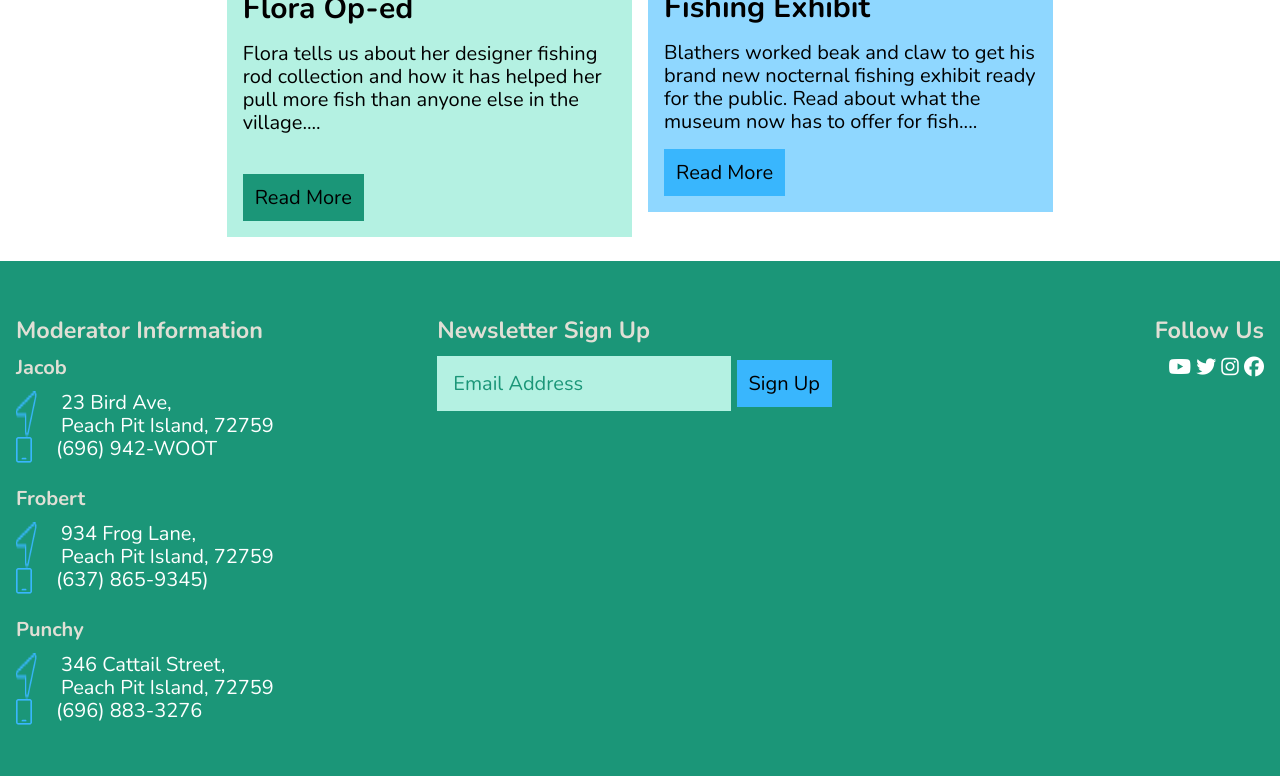
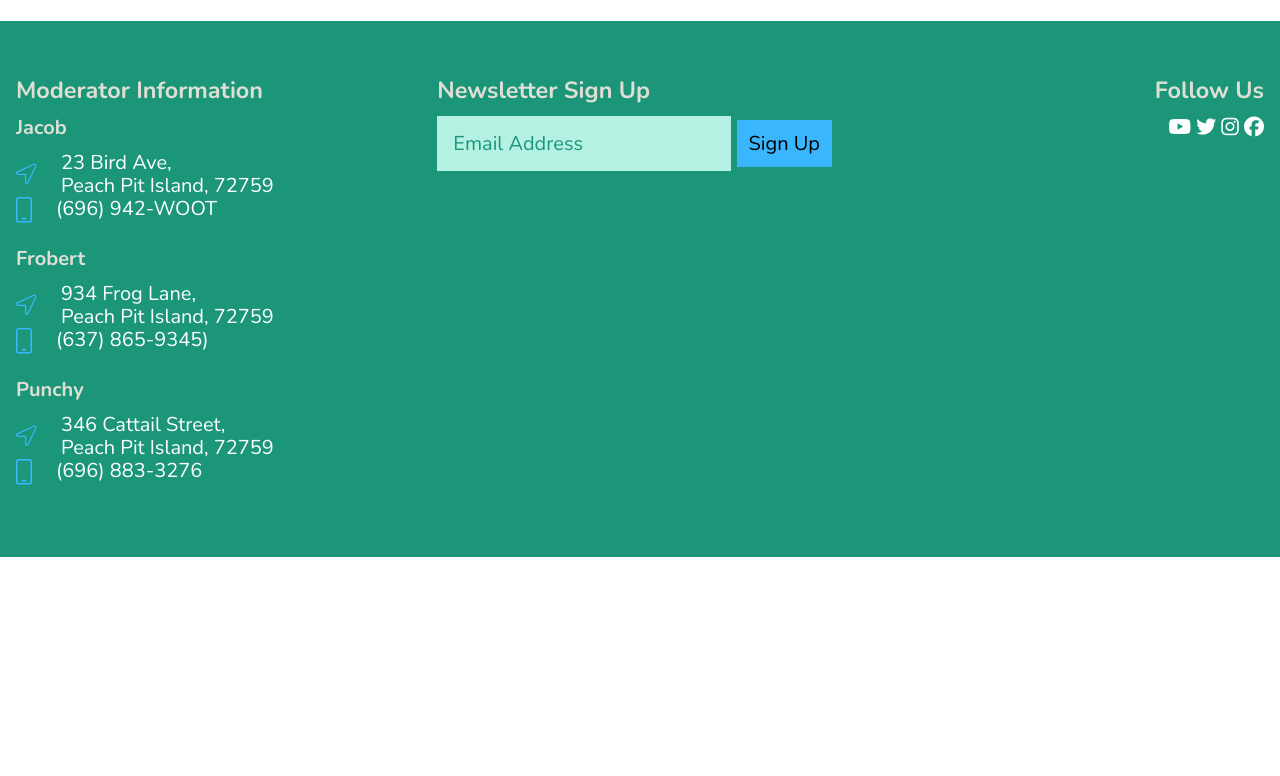
Before and after one commit to bluekoenig/HTML-Project-Koenig, a website: page deploy/index.html in a window 1280 px wide. Shown: the part 2779-3555 px from the top of the page. After the commit the page ends 3336 px from the top, so only its background shows below. Drawn offline with nearby package versions, Linux system fonts and the light colour scheme.

Commit message:
fixing more stuff

```diff
--- a/deploy/index.html
+++ b/deploy/index.html
@@ -229,12 +229,12 @@
                                      <li>
                                          <h4>Jacob</h4>
                                          <section>
-                                             <img src="img/icons/arrow.png" alt="arrow icon>">
+                                             <img src="img/icons/location-arrow-light.svg" alt="arrow icon>">
                                              <address>23 Bird Ave, <br> Peach Pit Island, 72759 </br> </address>
                                          </section>
 
                                          <section class="space-after">
-                                             <img src="img/icons/phone.png" alt="phone icon">
+                                             <img src="img/icons/mobile-android-light.svg" alt="phone icon">
                                              <a>(696) 942-WOOT</a>
                                          </section>
                                      </li>
@@ -245,12 +245,12 @@
                                          <h4>Frobert</h4>
 
                                          <section>
-                                             <img src="img/icons/arrow.png" alt="arrow icon>">
+                                             <img src="img/icons/location-arrow-light.svg" alt="arrow icon>">
                                              <address>934 Frog Lane, <br> Peach Pit Island, 72759 </br> </address>
                                          </section>
 
                                          <section class="space-after">
-                                             <img src="img/icons/phone.png" alt="phone icon">
+                                             <img src="img/icons/mobile-android-light.svg" alt="phone icon">
                                              <a>(637) 865-9345)</a>
                                          </section>
                                      </li>
@@ -261,12 +261,12 @@
                                          <h4>Punchy</h4>
 
                                          <section>
-                                             <img src="img/icons/arrow.png" alt="arrow icon>">
+                                             <img src="img/icons/location-arrow-light.svg" alt="arrow icon>">
                                              <address>346 Cattail Street, <br> Peach Pit Island, 72759 </br> </address>
                                          </section>
 
                                          <section class="space-after">
-                                             <img src="img/icons/phone.png" alt="phone icon">
+                                             <img src="img/icons/mobile-android-light.svg" alt="phone icon">
                                              <a>(696) 883-3276 </a>
                                          </section>
                                      </li>
--- a/dev/scss/sections/_gallery.scss
+++ b/dev/scss/sections/_gallery.scss
@@ -6,6 +6,7 @@
 
         @include md {
             grid-template-columns: 60% auto;
+            grid-template-rows: 30vh 30vh;
             grid-template-areas:
                 "g1 g1"
                 "g2 g3";
```
Also changed, not shown: deploy/css/styles.css, deploy/img/icons/location-arrow-light.svg (added), deploy/img/icons/mobile-android-light.svg (added), 2 other files.
